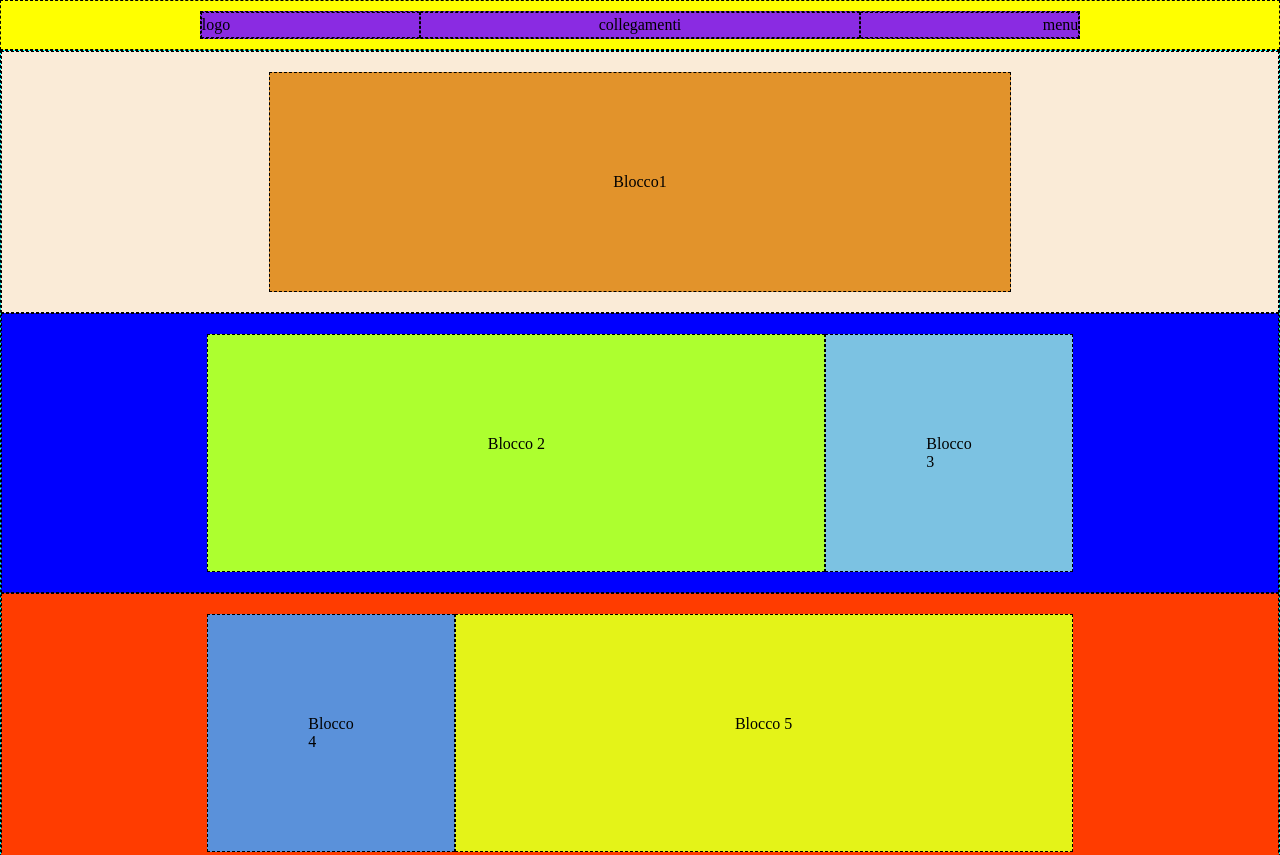
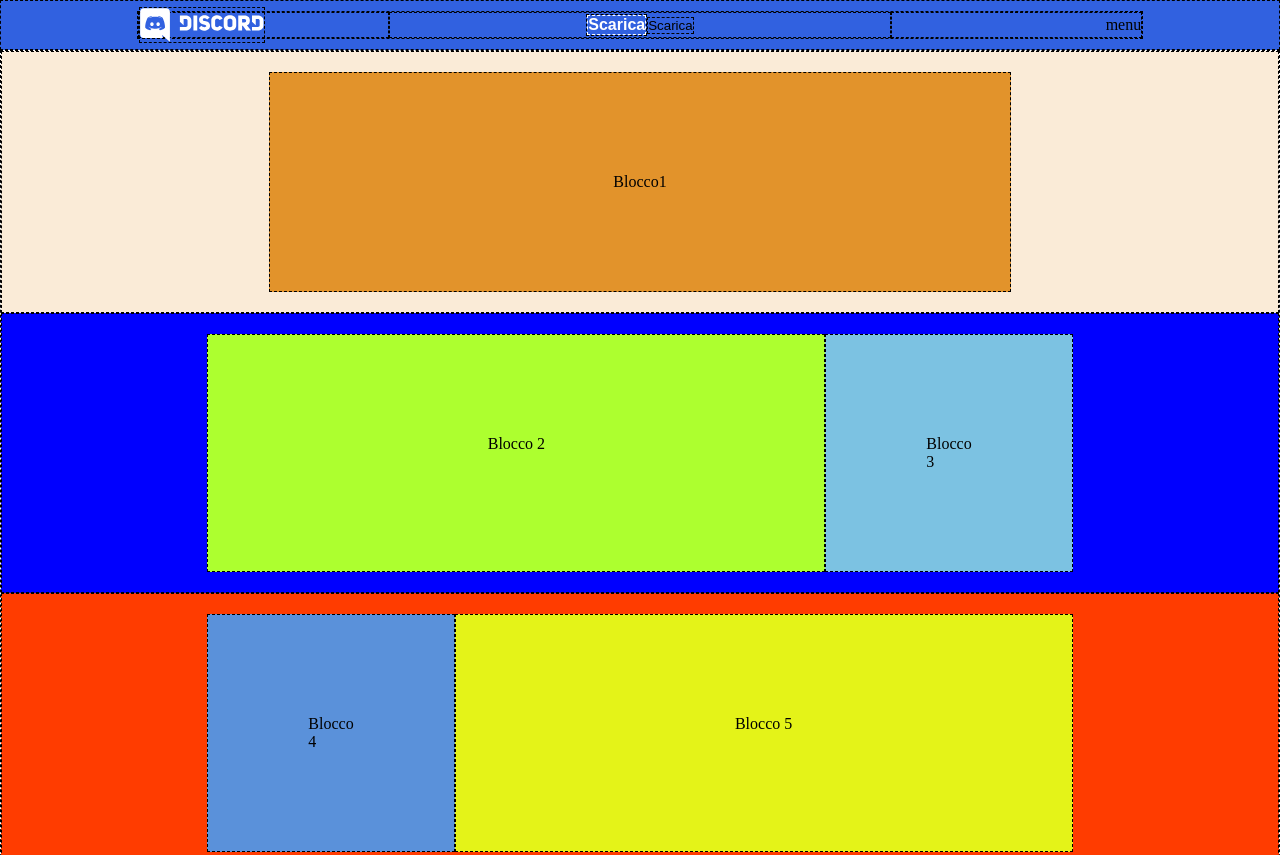
Before and after one commit to giorgiadifranco/htmlcss-discord, a plain HTML site: page index.html in a window 1280 px wide. Shown: the top 855 px of the page. Drawn offline with Linux system fonts and the light colour scheme; files that its build step writes are made by us from their sources.

Commit message:
fix_link_css

```diff
--- a/index.html
+++ b/index.html
@@ -4,14 +4,20 @@
     <meta charset="UTF-8">
     <meta name="viewport" content="width=device-width, initial-scale=1.0">
     <title>Document</title>
-    <link rel="stylesheet" href="./css/style.css">
+    <link rel="stylesheet" href="./style.css">
 </head>
-<body class="debug">
-    <header>
-        <nav class="flex_header">
-            <div class="logo">logo</div>
-            <div class="link">collegamenti</div>
-            <div class="menu">menu</div>
+<body id="debug">
+    <header id="app_header">
+        <div class="container d-flex">
+            <div class="logo">
+                <img src="./img/logo.svg" alt=discord>
+            </div>
+            <div class="menu">
+                <span id="link">
+                <h4>Scarica</h4></span>
+                <button id="link">Scarica</button>
+            </div>
+            <div class="login">menu</div>
         </nav>
     </header>
     <!--header-->
--- a/style.css
+++ b/style.css
@@ -5,24 +5,24 @@
     padding: 0;
     box-sizing:border-box;
 }
-body{
-    background-color: aqua;
+
+:root{
+    --discord-header: #3161e0;
 }
-
 
 /* #endregion common */
 
 /* #region debug */
-.debug * {
+#debug * {
     border: 1px dashed;
 }
-.debug header{
+#debug header{
     height: ;
-    background-color: yellow;
+    *background-color: yellow;
 
 }
-.debug nav{
-    background-color: blueviolet;
+#debug div{
+    *background-color: blueviolet;
 }
 
 
@@ -31,42 +31,54 @@ body{
 
 /* #region utilities */
 
-.flex_header{
+.container{
+    width: 80%;
+
+
+}
+.d-flex {
     display: flex;
-    justify-content: ;
-    align-content: center;
-    padding: auto;
     }
+
+
 
 /* #endregion utilities */
 
 /* #region header */
-header{
+
+#app_header{
     display: flex;
     justify-content: center;
-    background-color: white;
+    background-color: var(--discord-header);
     width: 100%;
     padding: 10px;
     height: 50px;
-}
-nav{
-    display: flex;
-    width:70%;
-}
+    }
+
 .logo{
     display:flex;
     justify-content: flex-start;
     align-items: center;
     flex-direction: row;
     width: 25%;
+    background-color: var(--discord-header);
    }
-.link{
+.menu{
     display: flex;
     justify-content: center;
     align-items: center;
     width: 50%
 }
-.menu {
+#link{
+    background-color: var(--discord-header);
+    font-style: normal;
+}
+h4{
+    font-family: Arial, Helvetica, sans-serif;
+    color: white;
+    font-style:;
+}
+.login {
     display: flex;
     justify-content: flex-end;
     align-items: center;
```
